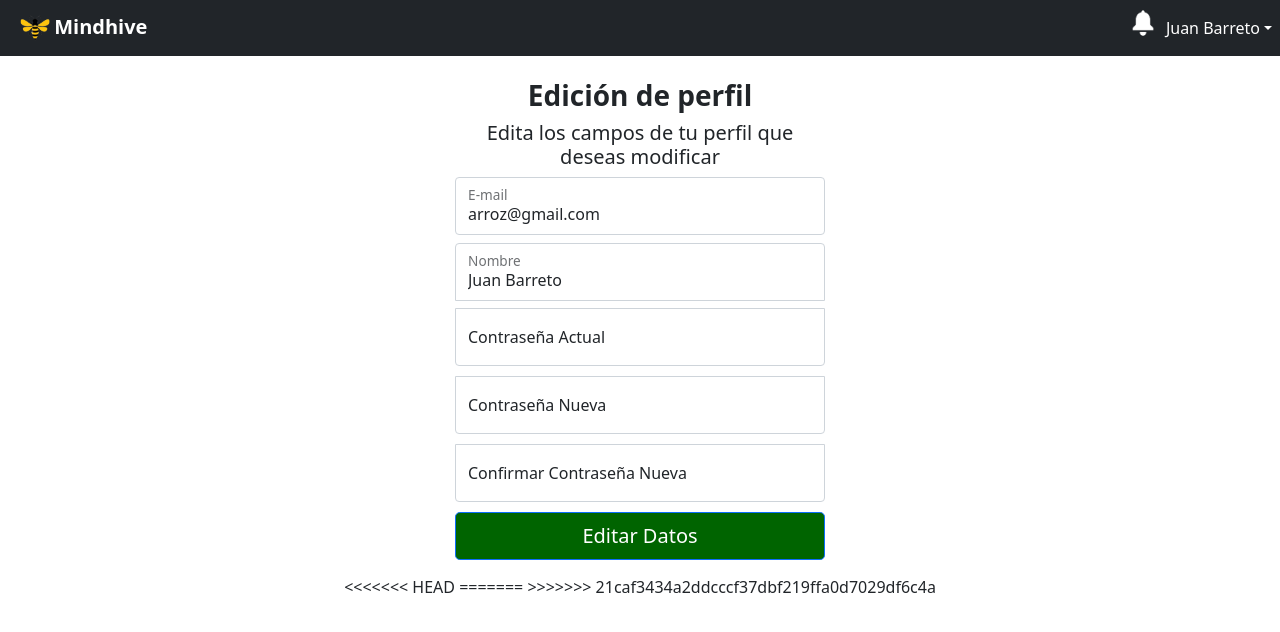
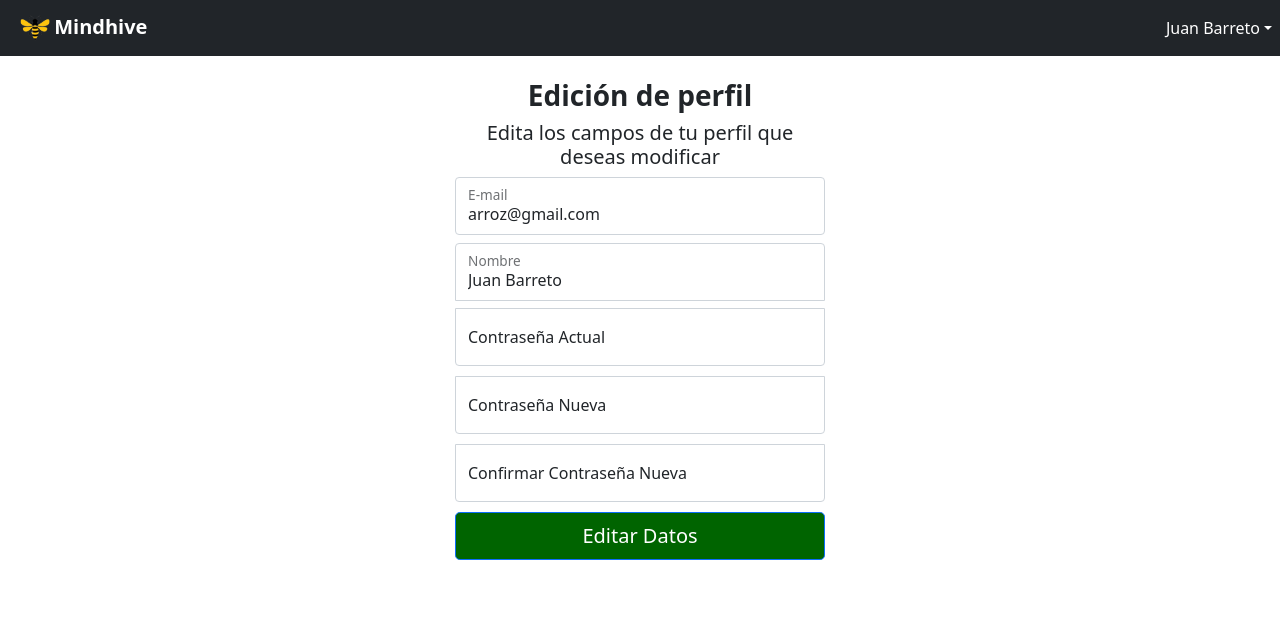
Before and after one commit to alejandro0619/mindhive, a Flask app: page /profile in a window 1280 px wide. Shown: the top 632 px of the page. Run offline with Flask 3, Linux system fonts and the light colour scheme; a user stored in the database is signed in; some libraries are stand-ins or nearby versions.

Commit message:
notifications iconremoved

```diff
--- a/app.py
+++ b/app.py
@@ -7,7 +7,7 @@ from routes.user import user_bp
 
 # Config:
 from config import Config
-from lib.queue_message import messages
+# from lib.queue_message import messages
 
 # Factory dispatches an instance of the app
 def make_app():
--- a/routes/user.py
+++ b/routes/user.py
@@ -225,8 +225,8 @@ def leave_project(id):
     creator = cursor.fetchone()
 
     if creator['User_project_creator'] != uid:
-        query = "DELETE FROM user_has_project WHERE User_uid = %s"
-        cursor.execute(query, (uid,))
+        query = "DELETE FROM user_has_project WHERE User_uid = %s AND Project_project_id = %s"
+        cursor.execute(query, (uid, id,))
         mysql.connection.commit()
 
 
--- a/templates/activityCreate.html
+++ b/templates/activityCreate.html
@@ -18,10 +18,7 @@
 
         <div class="collapse navbar-collapse" id="navbarsExample03">
             <ul class="navbar-nav ml-auto">
-                <li>
-                    <!-- Notification icon -->
-                    <img src="{{ url_for('static', filename='img/notification.png') }}" alt="" width="30" height="30"/>
-                </li>
+
                 <li class="nav-item dropdown">
                     <!-- User dropdown menu -->
                     <a class="nav-link dropdown-toggle" href="http://example.com" id="dropdown03" data-toggle="dropdown" aria-haspopup="true" aria-expanded="false">{{ session["user_name"] }}</a>
--- a/templates/addMember.html
+++ b/templates/addMember.html
@@ -17,10 +17,7 @@
 
         <div class="collapse navbar-collapse" id="navbarsExample03">
             <ul class="navbar-nav ml-auto">
-                <li>
-                    <!-- Notification icon -->
-                    <img src="{{ url_for('static', filename='img/notification.png') }}" alt="" width="30" height="30"/>
-                </li>
+
                 <li class="nav-item dropdown">
                     <!-- User dropdown menu -->
                     <a class="nav-link dropdown-toggle" href="http://example.com" id="dropdown03" data-toggle="dropdown" aria-haspopup="true" aria-expanded="false">{{ session["user_name"] }}</a>
--- a/templates/announcement.html
+++ b/templates/announcement.html
@@ -17,10 +17,7 @@
 
         <div class="collapse navbar-collapse" id="navbarsExample03">
             <ul class="navbar-nav ml-auto">
-                <li>
-                    <!-- Notification icon -->
-                    <img src="{{ url_for('static', filename='img/notification.png') }}" alt="" width="30" height="30"/>
-                </li>
+
                 <li class="nav-item dropdown">
                     <!-- User dropdown menu -->
                     <a class="nav-link dropdown-toggle" href="http://example.com" id="dropdown03" data-toggle="dropdown" aria-haspopup="true" aria-expanded="false">{{ session["user_name"] }}</a>
--- a/templates/announcementCreate.html
+++ b/templates/announcementCreate.html
@@ -17,10 +17,7 @@
 
         <div class="collapse navbar-collapse" id="navbarsExample03">
             <ul class="navbar-nav ml-auto">
-                <li>
-                    <!-- Notification icon -->
-                    <img src="{{ url_for('static', filename='img/notification.png') }}" alt="" width="30" height="30"/>
-                </li>
+
                 <li class="nav-item dropdown">
                     <!-- User dropdown menu -->
                     <a class="nav-link dropdown-toggle" href="http://example.com" id="dropdown03" data-toggle="dropdown" aria-haspopup="true" aria-expanded="false">{{ session["user_name"] }}</a>
--- a/templates/base.html
+++ b/templates/base.html
@@ -21,11 +21,8 @@
     <script src="https://cdn.jsdelivr.net/npm/bootstrap@5.1.0/dist/js/bootstrap.bundle.min.js"
         integrity="sha384-U1DAWAznBHeqEIlVSCgzq+c9gqGAJn5c/t99JyeKa9xxaYpSvHU5awsuZVVFIhvj"
         crossorigin="anonymous"></script>
-<<<<<<< HEAD
-</body>
-=======
 
 </body>
->>>>>>> 21caf3434a2ddcccf37dbf219ffa0d7029df6c4a
+
 
 </html>
--- a/templates/profile.html
+++ b/templates/profile.html
@@ -16,9 +16,7 @@
 
     <div class="collapse navbar-collapse" id="navbarsExample03">
         <ul class="navbar-nav ml-auto">
-            <li>
-                <img src="{{ url_for('static', filename='img/notification.png') }}" alt="" width="30" height="30"/>
-            </li>
+
             <li class="nav-item dropdown">
                 <a class="nav-link dropdown-toggle" href="http://example.com" id="dropdown03" data-toggle="dropdown" aria-haspopup="true" aria-expanded="false">{{ session["user_name"] }}</a>
                 <div class="dropdown-menu dropdown-menu-right" aria-labelledby="dropdown03">
--- a/templates/project.html
+++ b/templates/project.html
@@ -18,10 +18,7 @@
 
         <div class="collapse navbar-collapse" id="navbarsExample03">
             <ul class="navbar-nav ml-auto">
-                <li>
-                    <!-- Notification icon -->
-                    <img src="{{ url_for('static', filename='img/notification.png') }}" alt="" width="30" height="30"/>
-                </li>
+
                 <li class="nav-item dropdown">
                     <!-- User dropdown menu -->
                     <a class="nav-link dropdown-toggle" href="http://example.com" id="dropdown03" data-toggle="dropdown" aria-haspopup="true" aria-expanded="false">{{ session["user_name"] }}</a>
--- a/templates/projectCreate.html
+++ b/templates/projectCreate.html
@@ -17,10 +17,7 @@
 
         <div class="collapse navbar-collapse" id="navbarsExample03">
             <ul class="navbar-nav ml-auto">
-                <li>
-                    <!-- Notification icon -->
-                    <img src="{{ url_for('static', filename='img/notification.png') }}" alt="" width="30" height="30"/>
-                </li>
+
                 <li class="nav-item dropdown">
                     <!-- User dropdown menu -->
                     <a class="nav-link dropdown-toggle" href="http://example.com" id="dropdown03" data-toggle="dropdown" aria-haspopup="true" aria-expanded="false">{{ session["user_name"] }}</a>
```
